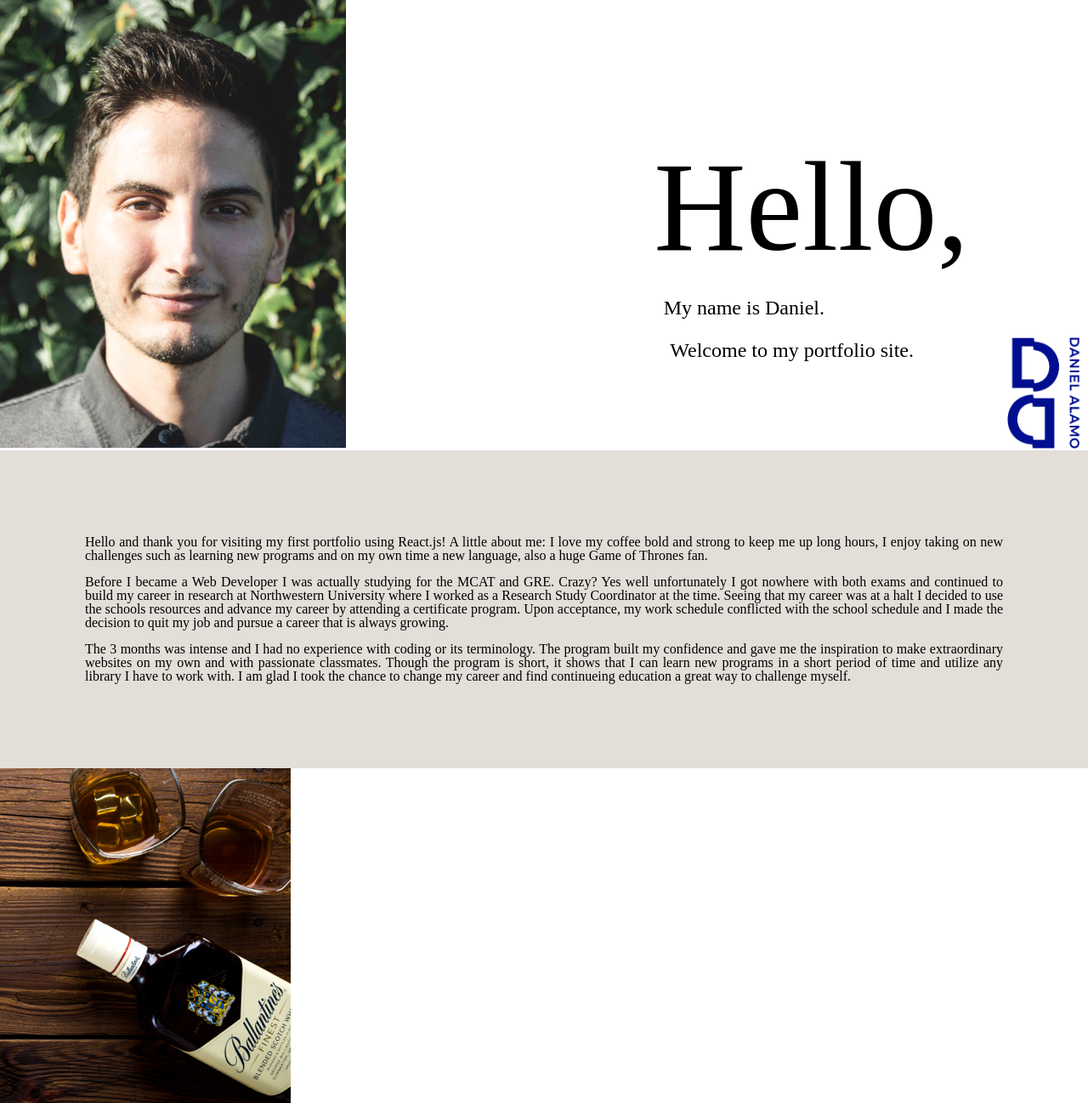
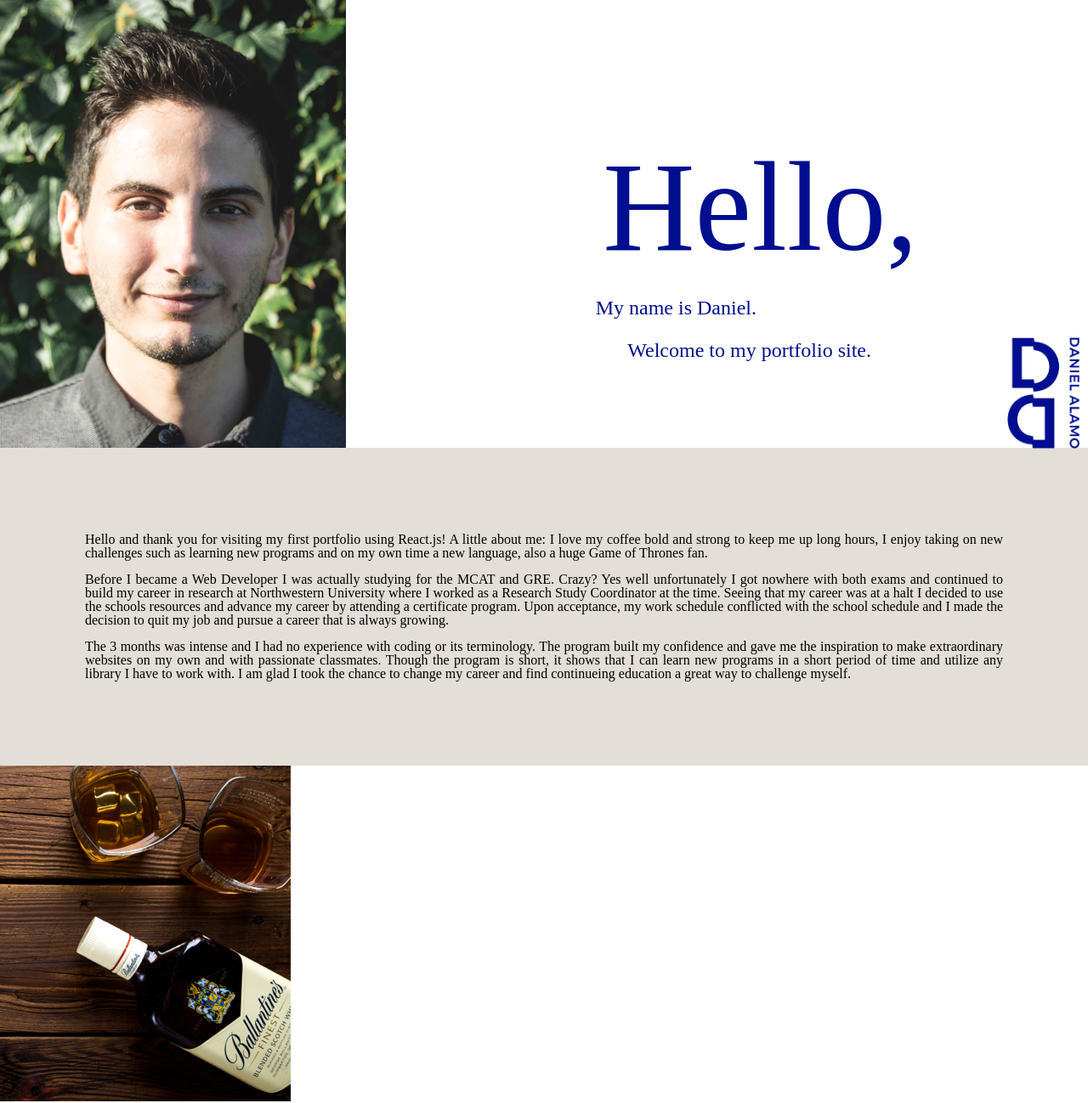
Before and after one commit to dalamo20/Basic-Portfolio, a PHP site: page / in a window 1280 px wide. Shown: the top 1298 px of the page at 85% size. Run offline with PHP 8.4, Linux system fonts and the light colour scheme.

Commit message:
top of page and about section fixed

```diff
--- a/assets/css/style.css
+++ b/assets/css/style.css
@@ -1,11 +1,4 @@
 /*   TOP PAGE     */
-
-.container {
-    display: inline-block;
-    position: relative;
-    font-family: Montserrat;
-    color: #000E8F;
-  }
 
   #imageDalamo {
     margin-left: -15px;
@@ -22,22 +15,28 @@
   #hello {
     position: absolute;
     font-size: 150px;
-    right: 140px;
+    right: 200px;
     top: 168px;
+    font-family: Montserrat;
+    color: #000E8F;
   }
 
   #welcomeOne {
     position: absolute;
     font-size: 24px;
-    right: 310px;
+    right: 390px;
     top: 350px;
+    font-family: Montserrat;
+    color: #000E8F;
   }
 
   #welcomeTwo {
     position: absolute;
     font-size: 24px;
-    right: 205px;
+    right: 255px;
     top: 400px;
+    font-family: Montserrat;
+    color: #000E8F;
   }
 
 /*    About      */
@@ -46,6 +45,7 @@
     background-color: #e3ded8;
     text-align: justify;
     padding: 100px;
+    margin-top: -3px;
 }
 
 p {
```
Also changed, not shown: index.html (+14 -7 lines).
